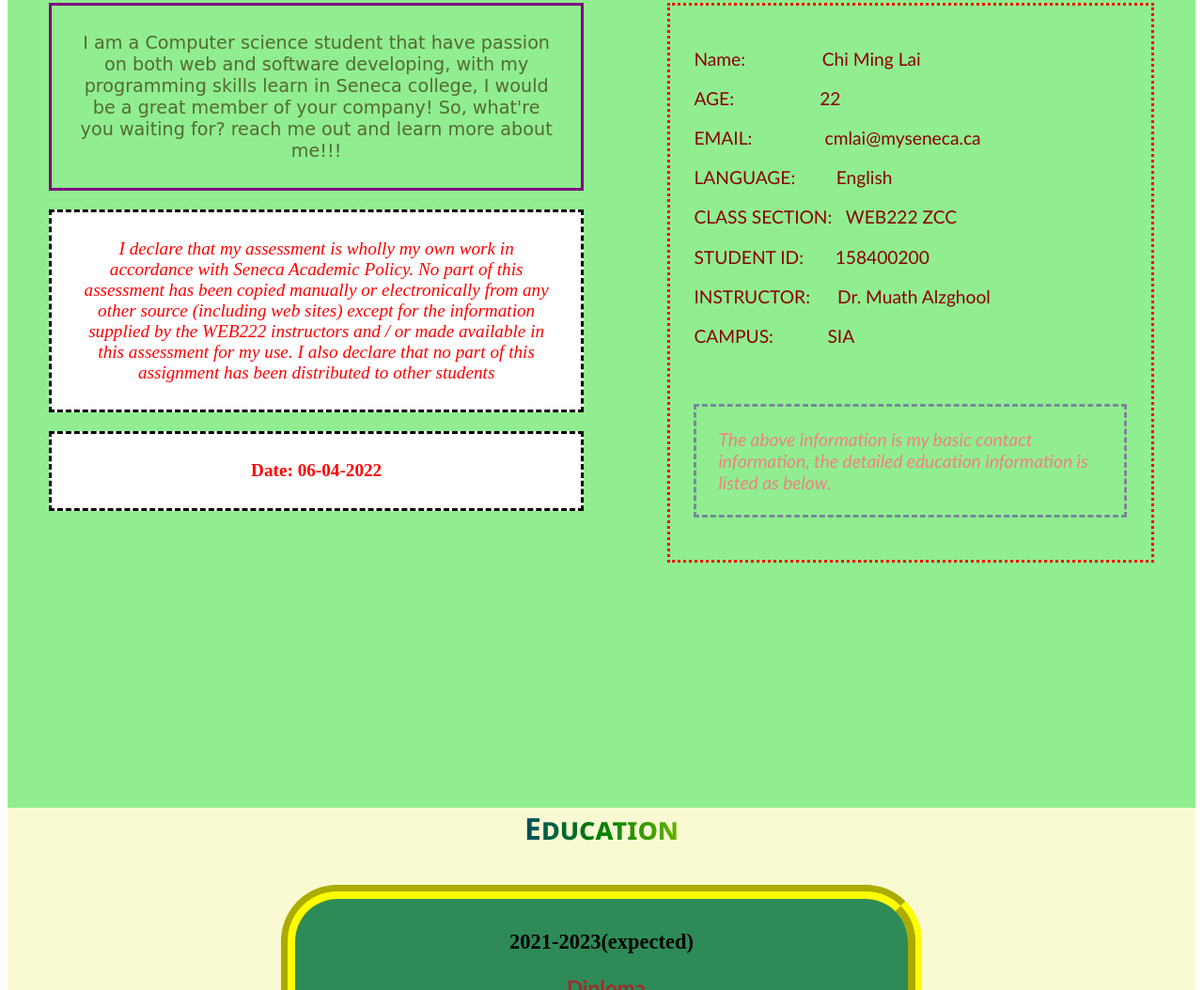
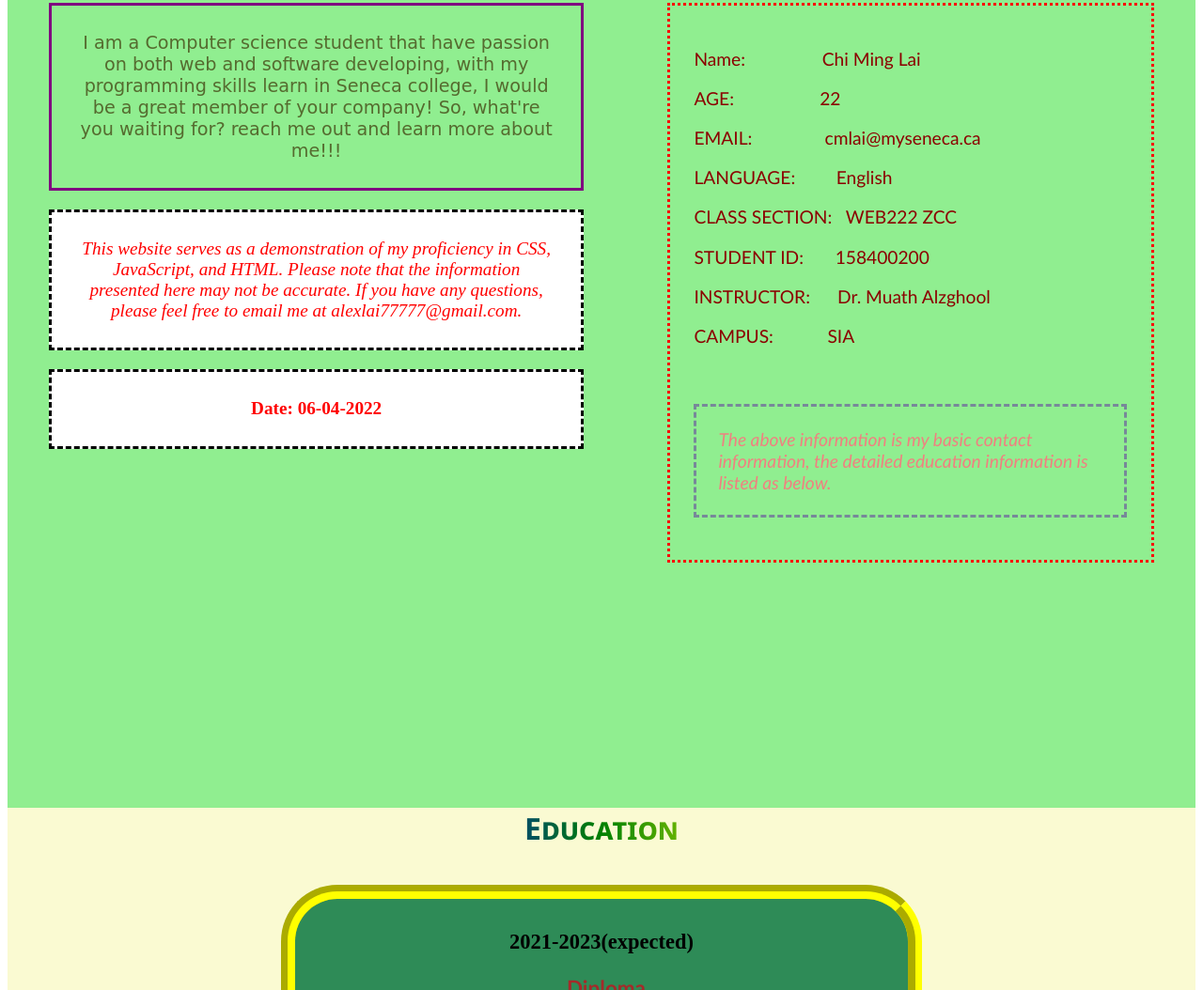
Before and after one commit to f051a0303/My-Profile, a plain HTML site: page index.html in a window 1280 px wide. Shown: the part 816-1870 px from the top of the page at 94% size. Drawn offline with Linux system fonts and the light colour scheme.

Commit message:
Update index.html

```diff
--- a/index.html
+++ b/index.html
@@ -34,7 +34,7 @@
         <div class="AboutMe">
             <h2 class="title">About Me and Academic Honesty</h2>
             <p class="selfDes">I am a Computer science student that have passion on both web and software developing, with my programming skills learn in Seneca college, I would be a great member of your company! So, what're you waiting for? reach me out and learn more about me!!!</p>
-            <footer class="citation"><cite>I declare that my assessment is wholly my own work in accordance with Seneca Academic Policy. No part of this assessment has been copied manually or electronically from any other source (including web sites) except for the information supplied by the WEB222 instructors and / or made available in this assessment for my use. I also declare that no part of this assignment has been distributed to other students</cite></footer>
+            <footer class="citation"><cite>This website serves as a demonstration of my proficiency in CSS, JavaScript, and HTML. Please note that the information presented here may not be accurate. If you have any questions, please feel free to email me at alexlai77777@gmail.com.</cite></footer>
             <p class="date">Date: 06-04-2022</p>
             <br>
 
```
